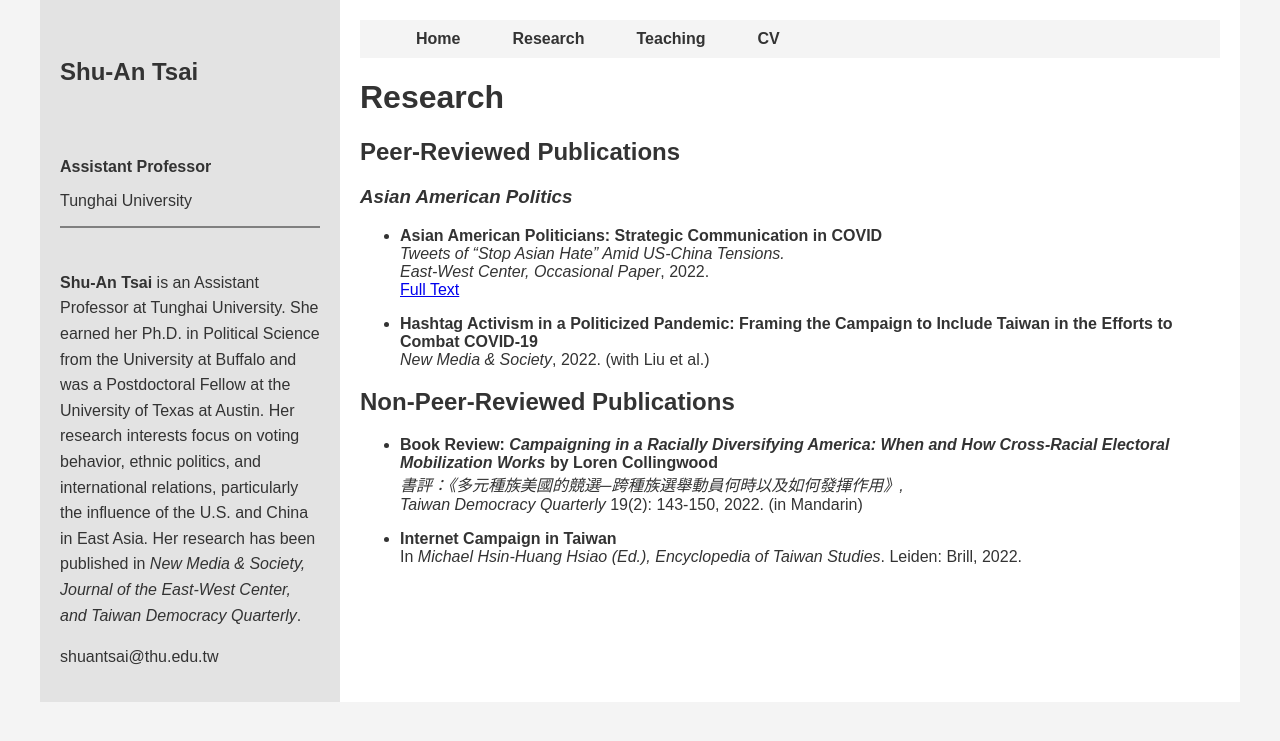
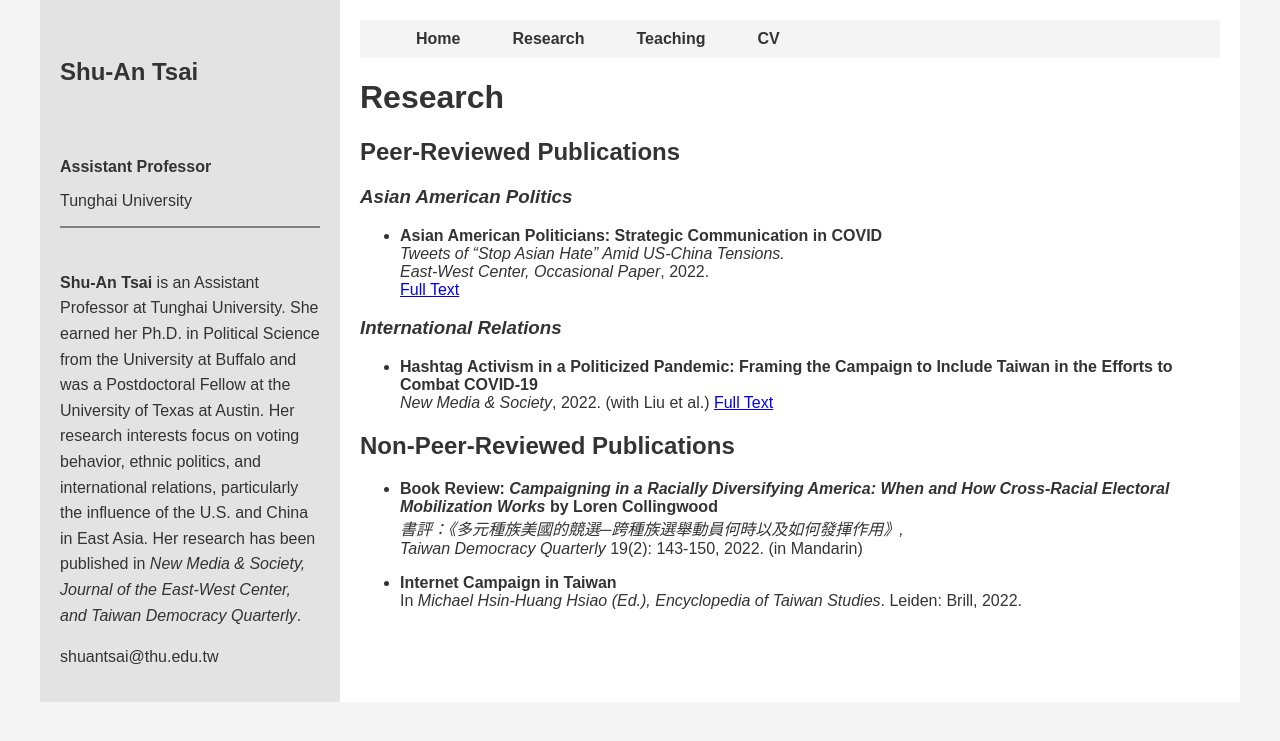
Before and after one commit to shuantsai/shuantsai.github.io, a Jekyll site: the page built from research.md, in a window 1280 px wide. Shown: the top 741 px of the page. Built offline with Jekyll 4.4.1, drawn with Linux system fonts in a browser that asks for light colours; a script that is not in the unit is left out.

Commit message:
Update research.md

```diff
--- a/research.md
+++ b/research.md
@@ -14,8 +14,10 @@ permalink: /research/
   *East-West Center, Occasional Paper*, 2022.
   [Full Text](https://www.eastwestcenter.org/publications/asian-american-politicians-strategic-communication-covid-tweets-stop-asian-hate-amid)
 
+### *International Relations*
 - **Hashtag Activism in a Politicized Pandemic: Framing the Campaign to Include Taiwan in the Efforts to Combat COVID-19**
   *New Media & Society*, 2022. (with Liu et al.)
+  [Full Text](https://journals.sagepub.com/doi/full/10.1177/14614448221099173)
 
 ## **Non-Peer-Reviewed Publications**
 
```
